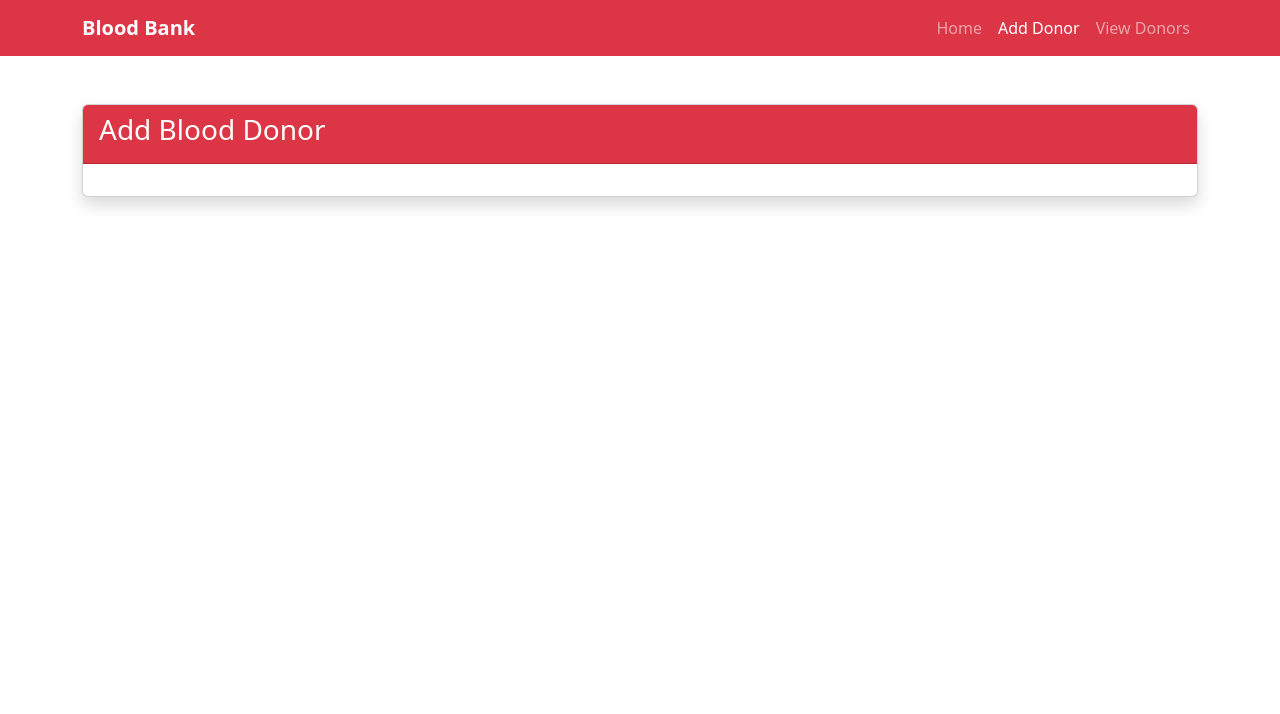
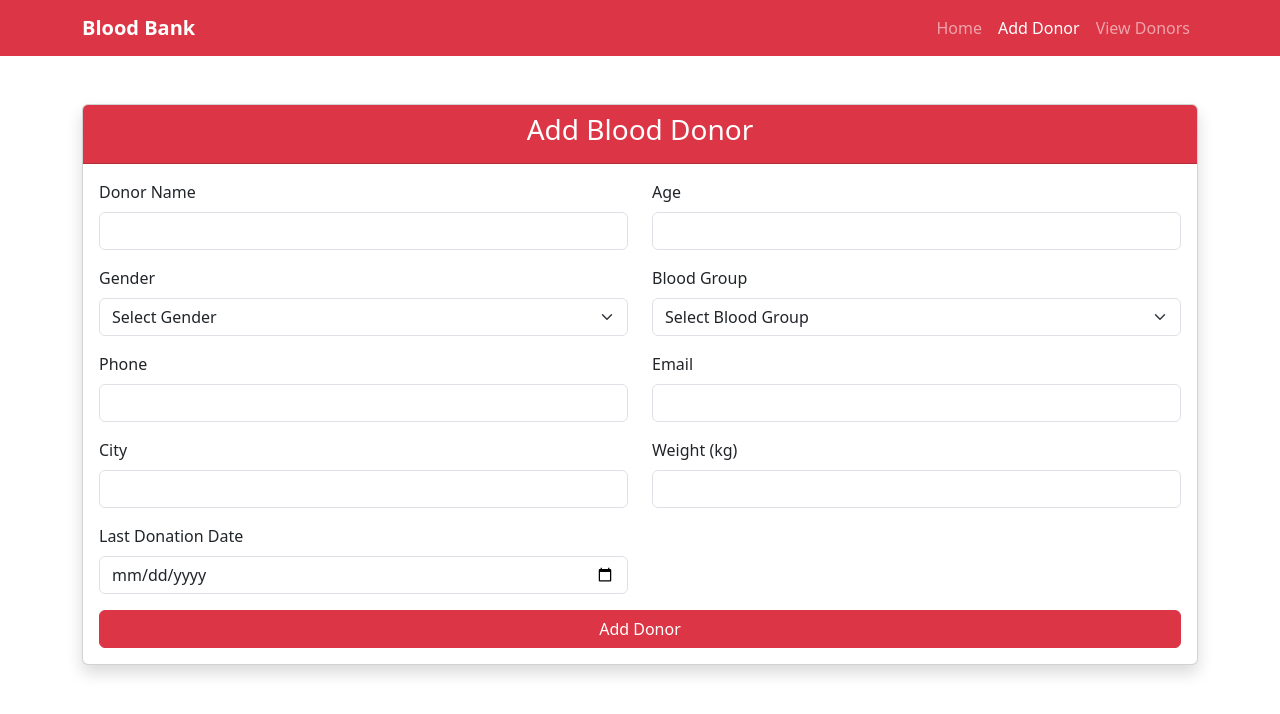
Before and after one commit to JoshuaJ290304/bloodbank-react-app, a React (Vite) app: page /add-donor in a window 1280 px wide. Shown: the top 714 px of the page. Built offline with nearby package versions, Linux system fonts and the light colour scheme.

Commit message:
Complete donor submission workflow

```diff
--- a/src/pages/AddDonor.jsx
+++ b/src/pages/AddDonor.jsx
@@ -1,7 +1,7 @@
 import { useState } from "react";
+import axios from "axios";
 
 const AddDonor = () => {
-
   const [input, setInput] = useState({
     donor_name: "",
     age: "",
@@ -14,30 +14,198 @@ const AddDonor = () => {
     last_donation_date: ""
   });
 
-  const inputHandler = (e) => {
+  const [message, setMessage] = useState("");
+  const [messageType, setMessageType] = useState("");
+
+  const inputHandler = (event) => {
     setInput({
       ...input,
-      [e.target.name]: e.target.value
+      [event.target.name]: event.target.value,
     });
+  };
+
+  const submitHandler = () => {
+    axios
+      .post("https://host-demo-app.onrender.com/api/add-donor", {
+        donor_name: input.donor_name,
+        age: Number(input.age),
+        gender: input.gender,
+        blood_group: input.blood_group,
+        phone: input.phone,
+        email: input.email,
+        city: input.city,
+        weight_kg: Number(input.weight_kg),
+        last_donation_date: input.last_donation_date,
+      })
+      .then((response) => {
+        setMessage(response.data.message);
+        setMessageType("success");
+
+        setInput({
+          donor_name: "",
+          age: "",
+          gender: "",
+          blood_group: "",
+          phone: "",
+          email: "",
+          city: "",
+          weight_kg: "",
+          last_donation_date: "",
+        });
+      })
+      .catch((error) => {
+        setMessage(
+          error.response?.data?.message || "Something went wrong"
+        );
+        setMessageType("danger");
+      });
   };
 
   return (
     <div className="container mt-5">
-
       <div className="card shadow">
 
         <div className="card-header bg-danger text-white">
-          <h3>Add Blood Donor</h3>
+          <h3 className="text-center">Add Blood Donor</h3>
         </div>
 
         <div className="card-body">
 
-          {/* Form fields will be added here */}
+          {message && (
+            <div className={`alert alert-${messageType}`}>
+              {message}
+            </div>
+          )}
+
+          <div className="row">
+
+            <div className="col-md-6 mb-3">
+              <label className="form-label">Donor Name</label>
+              <input
+                type="text"
+                className="form-control"
+                name="donor_name"
+                value={input.donor_name}
+                onChange={inputHandler}
+              />
+            </div>
+
+            <div className="col-md-6 mb-3">
+              <label className="form-label">Age</label>
+              <input
+                type="number"
+                className="form-control"
+                name="age"
+                value={input.age}
+                onChange={inputHandler}
+              />
+            </div>
+
+            <div className="col-md-6 mb-3">
+              <label className="form-label">Gender</label>
+              <select
+                className="form-select"
+                name="gender"
+                value={input.gender}
+                onChange={inputHandler}
+              >
+                <option value="">Select Gender</option>
+                <option>Male</option>
+                <option>Female</option>
+                <option>Other</option>
+              </select>
+            </div>
+
+            <div className="col-md-6 mb-3">
+              <label className="form-label">Blood Group</label>
+              <select
+                className="form-select"
+                name="blood_group"
+                value={input.blood_group}
+                onChange={inputHandler}
+              >
+                <option value="">Select Blood Group</option>
+                <option>A+</option>
+                <option>A-</option>
+                <option>B+</option>
+                <option>B-</option>
+                <option>AB+</option>
+                <option>AB-</option>
+                <option>O+</option>
+                <option>O-</option>
+              </select>
+            </div>
+
+            <div className="col-md-6 mb-3">
+              <label className="form-label">Phone</label>
+              <input
+                type="text"
+                className="form-control"
+                name="phone"
+                value={input.phone}
+                onChange={inputHandler}
+              />
+            </div>
+
+            <div className="col-md-6 mb-3">
+              <label className="form-label">Email</label>
+              <input
+                type="email"
+                className="form-control"
+                name="email"
+                value={input.email}
+                onChange={inputHandler}
+              />
+            </div>
+
+            <div className="col-md-6 mb-3">
+              <label className="form-label">City</label>
+              <input
+                type="text"
+                className="form-control"
+                name="city"
+                value={input.city}
+                onChange={inputHandler}
+              />
+            </div>
+
+            <div className="col-md-6 mb-3">
+              <label className="form-label">Weight (kg)</label>
+              <input
+                type="number"
+                className="form-control"
+                name="weight_kg"
+                value={input.weight_kg}
+                onChange={inputHandler}
+              />
+            </div>
+
+            <div className="col-md-6 mb-3">
+              <label className="form-label">
+                Last Donation Date
+              </label>
+              <input
+                type="date"
+                className="form-control"
+                name="last_donation_date"
+                value={input.last_donation_date}
+                onChange={inputHandler}
+              />
+            </div>
+
+          </div>
+
+          <div className="d-grid">
+            <button
+              className="btn btn-danger"
+              onClick={submitHandler}
+            >
+              Add Donor
+            </button>
+          </div>
 
         </div>
-
       </div>
-
     </div>
   );
 };
```
